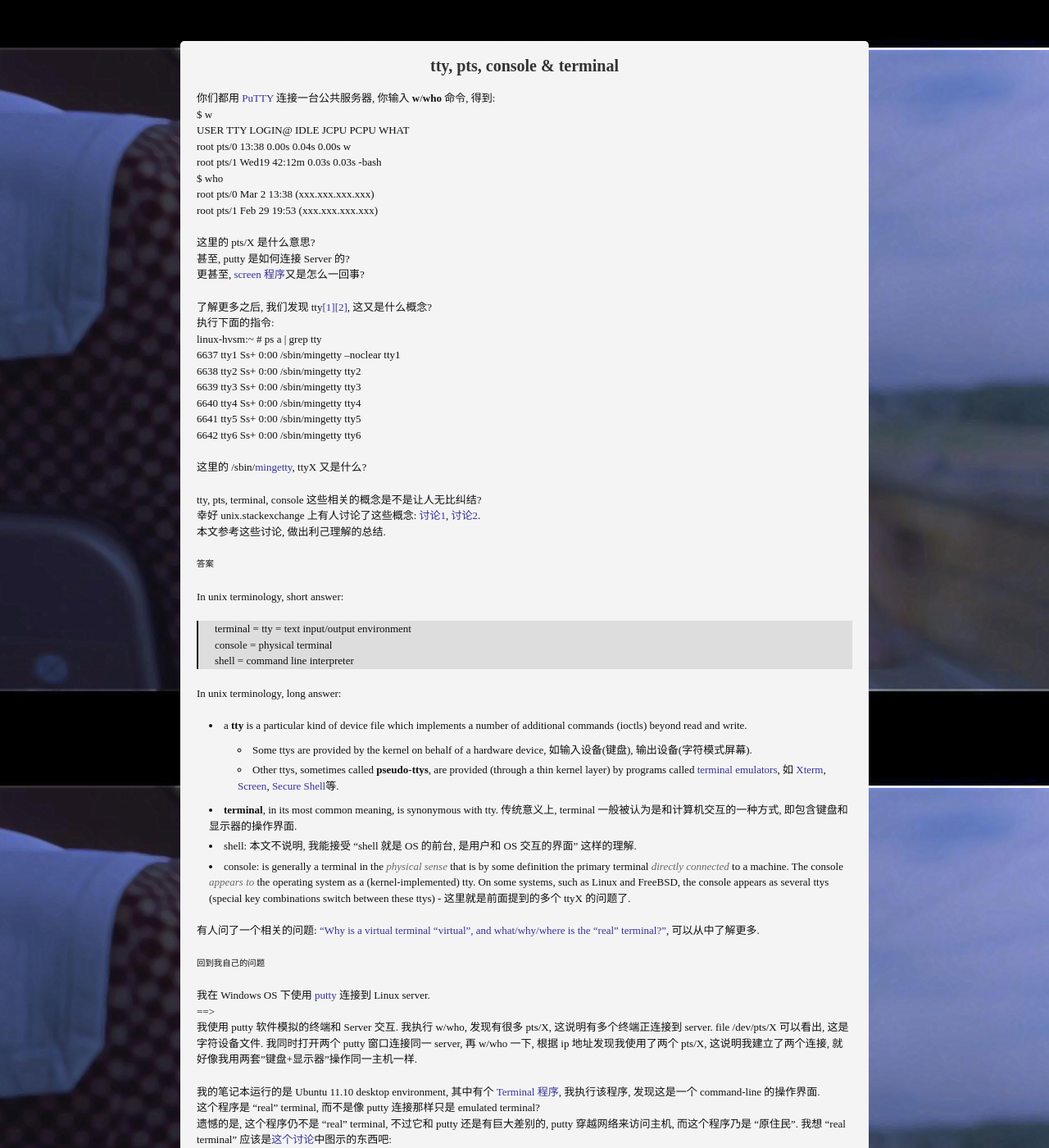
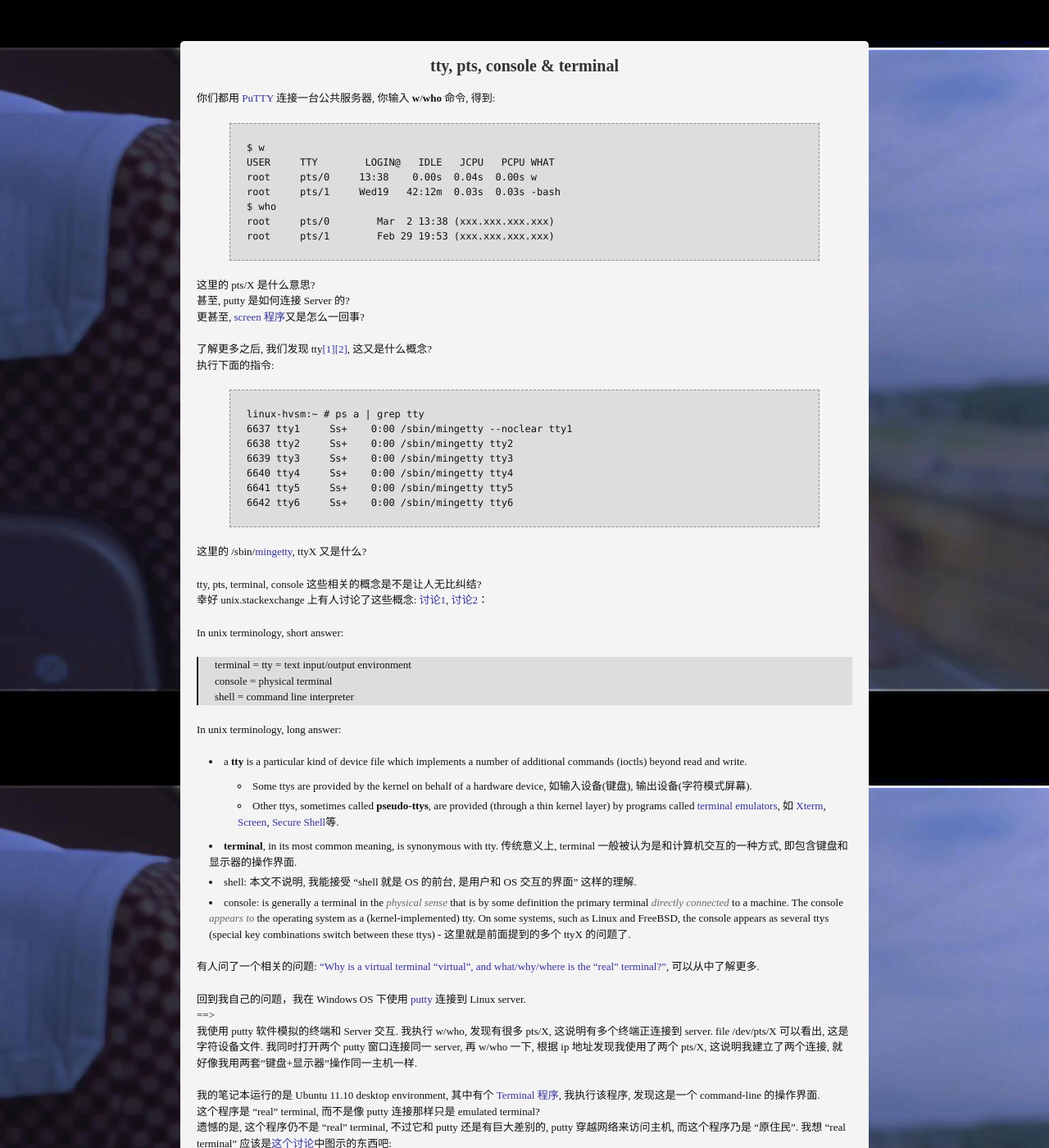
Before and after one commit to tfengmao/xanfeng, a Jekyll site: the page built from _posts/2012-03-02-tty-console-terminal.md, in a window 1280 px wide and 1400 px high. Shown: the whole window at 82% size. Built offline with Jekyll 4.4.1, drawn with Linux system fonts in a browser that asks for light colours; Markdown is read by kramdown in place of the engine named in the settings; comment, search, counter and statistics services are not loaded; grey boxes are pictures that could not be loaded.

Commit message:
updated a little

```diff
--- a/_posts/2012-03-02-tty-console-terminal.md
+++ b/_posts/2012-03-02-tty-console-terminal.md
@@ -6,13 +6,16 @@ category: linux
 ---
 
 你们都用 [PuTTY](http://en.wikipedia.org/wiki/PuTTY) 连接一台公共服务器, 你输入 **w**/**who** 命令, 得到:
-    $ w
-    USER     TTY        LOGIN@   IDLE   JCPU   PCPU WHAT
-    root     pts/0     13:38    0.00s  0.04s  0.00s w
-    root     pts/1     Wed19   42:12m  0.03s  0.03s -bash
-    $ who
-    root     pts/0        Mar  2 13:38 (xxx.xxx.xxx.xxx)
-    root     pts/1        Feb 29 19:53 (xxx.xxx.xxx.xxx)
+
+{% highlight text %}
+$ w
+USER     TTY        LOGIN@   IDLE   JCPU   PCPU WHAT
+root     pts/0     13:38    0.00s  0.04s  0.00s w
+root     pts/1     Wed19   42:12m  0.03s  0.03s -bash
+$ who
+root     pts/0        Mar  2 13:38 (xxx.xxx.xxx.xxx)
+root     pts/1        Feb 29 19:53 (xxx.xxx.xxx.xxx)
+{% endhighlight %}
 
 这里的 pts/X 是什么意思?
 甚至, putty 是如何连接 Server 的?
@@ -20,21 +23,22 @@ category: linux
 
 了解更多之后, 我们发现 tty[[1]](http://en.wikipedia.org/wiki/Tty_\(Unix\))[[2]](http://en.wikipedia.org/wiki/Teleprinter), 这又是什么概念?
 执行下面的指令:
-    linux-hvsm:~ # ps a | grep tty
-    6637 tty1     Ss+    0:00 /sbin/mingetty --noclear tty1
-    6638 tty2     Ss+    0:00 /sbin/mingetty tty2
-    6639 tty3     Ss+    0:00 /sbin/mingetty tty3
-    6640 tty4     Ss+    0:00 /sbin/mingetty tty4
-    6641 tty5     Ss+    0:00 /sbin/mingetty tty5
-    6642 tty6     Ss+    0:00 /sbin/mingetty tty6
+
+{% highlight text %}
+linux-hvsm:~ # ps a | grep tty
+6637 tty1     Ss+    0:00 /sbin/mingetty --noclear tty1
+6638 tty2     Ss+    0:00 /sbin/mingetty tty2
+6639 tty3     Ss+    0:00 /sbin/mingetty tty3
+6640 tty4     Ss+    0:00 /sbin/mingetty tty4
+6641 tty5     Ss+    0:00 /sbin/mingetty tty5
+6642 tty6     Ss+    0:00 /sbin/mingetty tty6
+{% endhighlight %}
 
 这里的 /sbin/[mingetty](http://linux.die.net/man/8/mingetty), ttyX 又是什么?
 
 tty, pts, terminal, console 这些相关的概念是不是让人无比纠结?
-幸好 unix.stackexchange 上有人讨论了这些概念: [讨论1](http://unix.stackexchange.com/questions/33155/why-there-are-six-getty-processes-running-on-my-desktop), [讨论2](http://unix.stackexchange.com/questions/4126/what-is-the-exact-difference-between-a-terminal-a-shell-a-tty-and-a-con).
-本文参考这些讨论, 做出利己理解的总结.
+幸好 unix.stackexchange 上有人讨论了这些概念: [讨论1](http://unix.stackexchange.com/questions/33155/why-there-are-six-getty-processes-running-on-my-desktop), [讨论2](http://unix.stackexchange.com/questions/4126/what-is-the-exact-difference-between-a-terminal-a-shell-a-tty-and-a-con)：
 
-#答案
 In unix terminology, short answer:
 > terminal = tty = text input/output environment
 > console = physical terminal
@@ -51,8 +55,7 @@ In unix terminology, long answer:
 
 有人问了一个相关的问题: ["Why is a virtual terminal “virtual”, and what/why/where is the “real” terminal?"](http://askubuntu.com/questions/14284/why-is-a-virtual-terminal-virtual-and-what-why-where-is-the-real-terminal), 可以从中了解更多.
 
-#回到我自己的问题
-我在 Windows OS 下使用 [putty](http://en.wikipedia.org/wiki/PuTTY) 连接到 Linux server.
+回到我自己的问题，我在 Windows OS 下使用 [putty](http://en.wikipedia.org/wiki/PuTTY) 连接到 Linux server.
 ==>
 我使用 putty 软件模拟的终端和 Server 交互. 我执行 w/who, 发现有很多 pts/X, 这说明有多个终端正连接到 server. file /dev/pts/X 可以看出, 这是字符设备文件. 我同时打开两个 putty 窗口连接同一 server, 再 w/who 一下, 根据 ip 地址发现我使用了两个 pts/X, 这说明我建立了两个连接, 就好像我用两套"键盘+显示器"操作同一主机一样.
 
```
